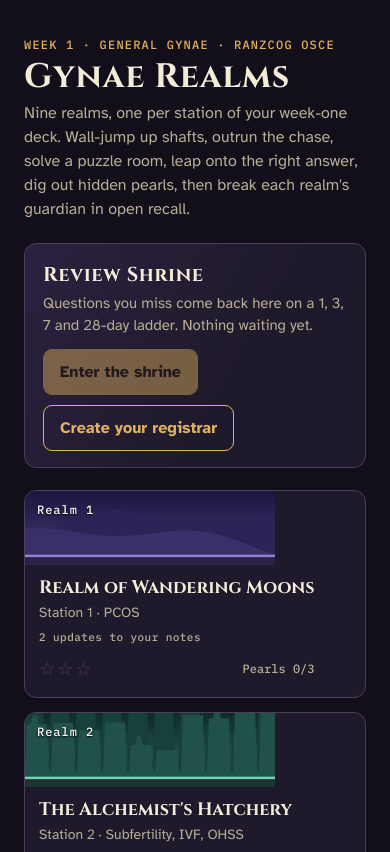
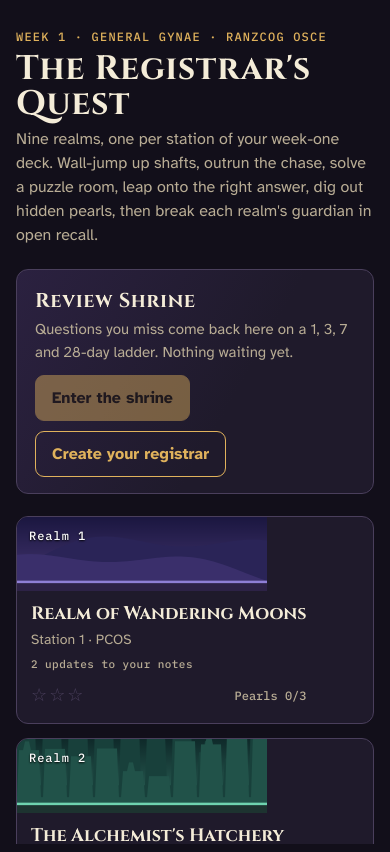
Before and after one commit to arya4745-netizen/Claude-Github, a plain HTML site: page gynae-realms/index.html in a window 390 px wide. Drawn offline with Linux system fonts and the light colour scheme.

Commit message:
Fix phone layout and rename to The Registrar's Quest
Add a viewport meta tag so phones render at device width instead of a
980px desktop page (the touch pad sat off-screen), remove the default
body margin, and stop tap flashes and long-press callouts on the pad.
Rename the game; save keys are unchanged so progress carries over.

Co-Authored-By: Claude Opus 5.5 <noreply@anthropic.com>
Claude-Session: https://claude.ai/code/session_018GRXqqL78cFUpy6V99LELE

```diff
--- a/gynae-realms/index.html
+++ b/gynae-realms/index.html
@@ -1,4 +1,5 @@
-<title>Gynae Realms</title>
+<title>The Registrar's Quest</title>
+<meta name="viewport" content="width=device-width, initial-scale=1, viewport-fit=cover">
 <meta name="claude:viewport-fit-sides" content="cover">
 <link rel="preconnect" href="https://fonts.googleapis.com">
 <link rel="preconnect" href="https://fonts.gstatic.com" crossorigin>
@@ -29,9 +30,10 @@
 * { box-sizing: border-box; }
 [hidden] { display: none !important; }
 html, body { height: 100%; }
-body { background: var(--bg); color: var(--ink); font-family: var(--font-body); font-size: 16px; line-height: 1.5; overflow: hidden; }
+body { margin: 0; background: var(--bg); color: var(--ink); font-family: var(--font-body); font-size: 16px; line-height: 1.5; overflow: hidden; }
 body::before { content: ""; position: fixed; inset: 0 0 auto; height: env(safe-area-inset-top, 0px); z-index: 10; background: var(--bg); }
-button { font: inherit; color: inherit; }
+button { font: inherit; color: inherit; -webkit-tap-highlight-color: transparent; }
+#pad, #pad * { -webkit-touch-callout: none; -webkit-user-select: none; user-select: none; }
 button:focus-visible, textarea:focus-visible, [tabindex]:focus-visible { outline: 2px solid var(--brass); outline-offset: 2px; }
 #app { height: 100%; position: relative; }
 .screen { height: 100%; }
@@ -283,7 +285,7 @@ textarea { width: 100%; min-height: 96px; resize: vertical; font: inherit; font-
     <div class="map-wrap">
       <header class="masthead">
         <span class="eyebrow">Week 1 · General gynae · RANZCOG OSCE</span>
-        <h1>Gynae Realms</h1>
+        <h1>The Registrar's Quest</h1>
         <p class="lede">Nine realms, one per station of your week-one deck. Wall-jump up shafts, outrun the chase, solve a puzzle room, leap onto the right answer, dig out hidden pearls, then break each realm's guardian in open recall.</p>
       </header>
       <div class="shrine">
@@ -348,7 +350,7 @@ textarea { width: 100%; min-height: 96px; resize: vertical; font: inherit; font-
 </div>
 
 <script>
-/* Gynae Realms content: Week 1 General Gynae (RANZCOG OSCE practice deck, 9 stations).
+/* The Registrar's Quest content: Week 1 General Gynae (RANZCOG OSCE practice deck, 9 stations).
    Segment types:
      sign   {title, text, note?}                 lore you read, then apply
      gate   {q}                                  door that opens on an answer
@@ -703,7 +705,7 @@ const DRILL = [{"id":"k-pc1","topic":"pcos","type":"fact","q":"How many Rotterda
 </script>
 <script>
 "use strict";
-/* Gynae Realms engine: map, dialogs, level generator, physics, rendering. Content lives in content.js. */
+/* The Registrar's Quest engine: map, dialogs, level generator, physics, rendering. Content lives in content.js. */
 
 /* ================= basics ================= */
 const TILE = 32, ROWS = 12, GR = 9, DAY = 864e5, LADDER = [1, 3, 7, 28, 60], MAXH = 5, MAXI = 3;
--- a/gynae-realms/src/content.js
+++ b/gynae-realms/src/content.js
@@ -1,4 +1,4 @@
-/* Gynae Realms content: Week 1 General Gynae (RANZCOG OSCE practice deck, 9 stations).
+/* The Registrar's Quest content: Week 1 General Gynae (RANZCOG OSCE practice deck, 9 stations).
    Segment types:
      sign   {title, text, note?}                 lore you read, then apply
      gate   {q}                                  door that opens on an answer
--- a/gynae-realms/src/engine.js
+++ b/gynae-realms/src/engine.js
@@ -1,5 +1,5 @@
 "use strict";
-/* Gynae Realms engine: map, dialogs, level generator, physics, rendering. Content lives in content.js. */
+/* The Registrar's Quest engine: map, dialogs, level generator, physics, rendering. Content lives in content.js. */
 
 /* ================= basics ================= */
 const TILE = 32, ROWS = 12, GR = 9, DAY = 864e5, LADDER = [1, 3, 7, 28, 60], MAXH = 5, MAXI = 3;
```
Also changed, not shown: gynae-realms/src/game.html (+6 -4 lines), 1 other file.
